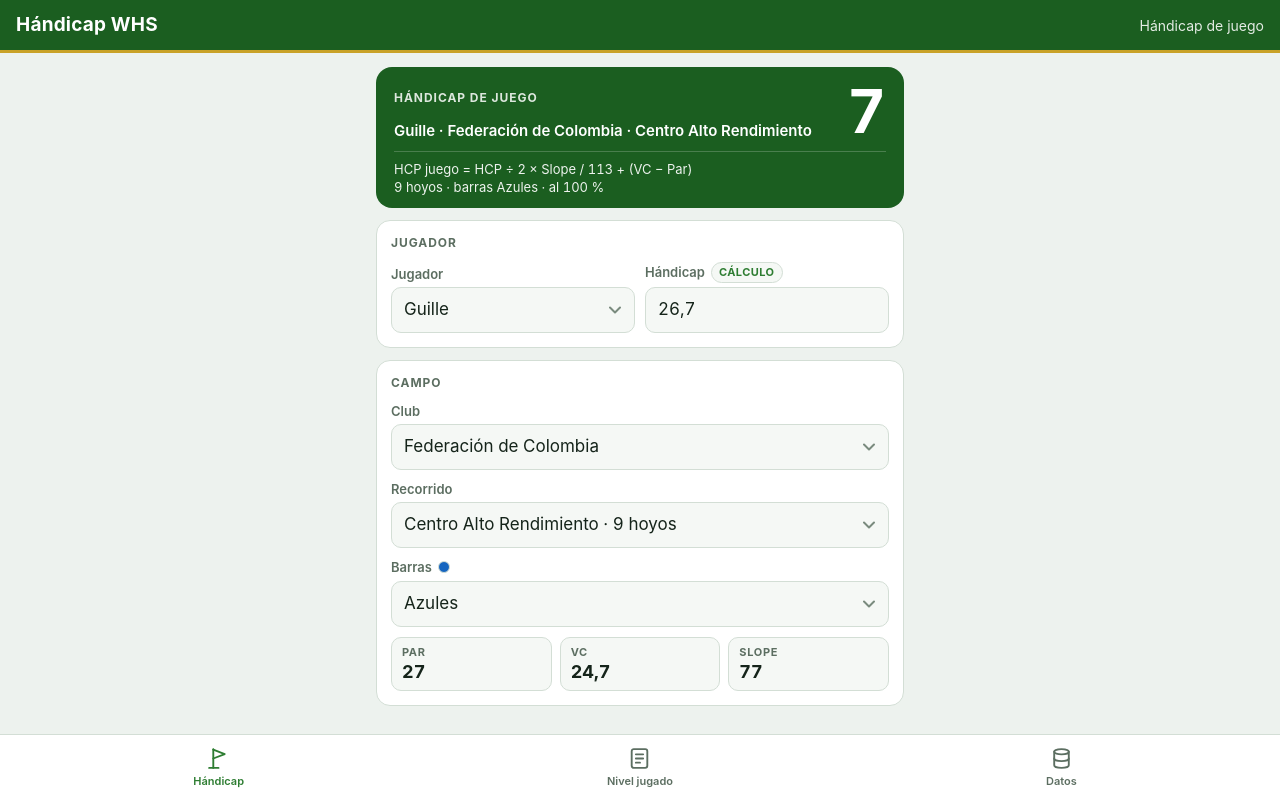
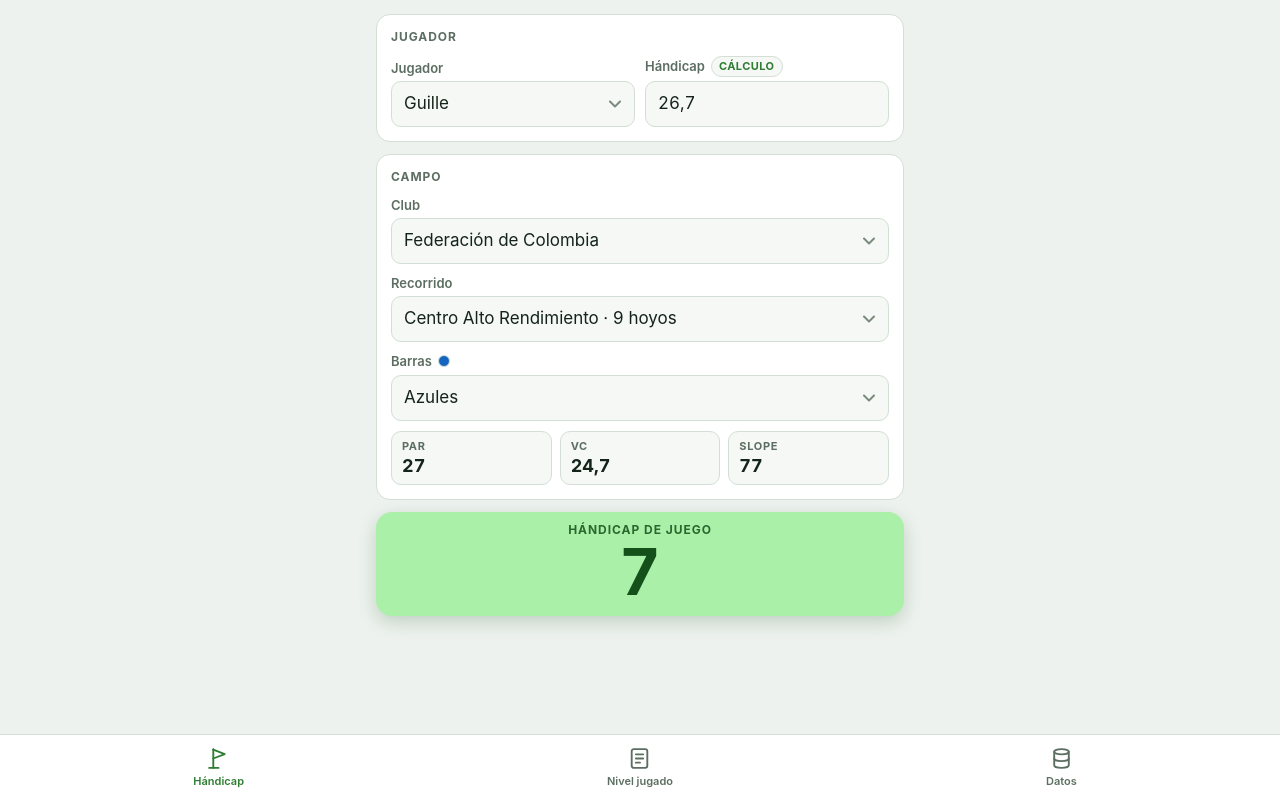
Before and after one commit to ellittleriver/apps, a plain HTML site: page whs/index.html in a window 1280 px wide. Drawn offline with Linux system fonts and the light colour scheme.

Commit message:
Add files via upload

```diff
--- a/whs/index.html
+++ b/whs/index.html
@@ -4,10 +4,10 @@
 <meta charset="utf-8">
 <meta name="viewport" content="width=device-width, initial-scale=1, viewport-fit=cover">
 <title>Hándicap WHS</title>
-<meta name="theme-color" content="#1B5E20">
+<meta name="theme-color" content="#EDF2EE">
 <meta name="apple-mobile-web-app-capable" content="yes">
 <meta name="mobile-web-app-capable" content="yes">
-<meta name="apple-mobile-web-app-status-bar-style" content="black-translucent">
+<meta name="apple-mobile-web-app-status-bar-style" content="default">
 <meta name="apple-mobile-web-app-title" content="Hándicap">
 <link rel="manifest" href="manifest.json">
 <link rel="apple-touch-icon" href="icon-180.png">
@@ -47,7 +47,7 @@ body{margin:0;background:var(--bg);color:var(--ink);font:16px/1.4 var(--font-ui)
   display:flex;align-items:baseline;justify-content:space-between;gap:12px}
 .top h1{margin:0;font-size:19px;font-weight:700;letter-spacing:.2px}
 .top .sub{font-size:14px;opacity:.88}
-main{max-width:560px;margin:0 auto;padding:14px max(16px,env(safe-area-inset-right)) calc(92px + env(safe-area-inset-bottom)) max(16px,env(safe-area-inset-left))}
+main{max-width:560px;margin:0 auto;padding:calc(env(safe-area-inset-top) + 14px) max(16px,env(safe-area-inset-right)) calc(92px + env(safe-area-inset-bottom)) max(16px,env(safe-area-inset-left))}
 .view{display:grid;gap:12px}
 .view[hidden]{display:none}
 .card{background:var(--surface);border:1px solid var(--line);border-radius:14px;padding:14px;display:grid;gap:10px}
@@ -75,10 +75,12 @@ select:focus,input:focus{border-color:var(--brand-2)}
 .ro{min-height:46px;display:flex;align-items:center;padding:10px 12px;border:1px dashed var(--line);border-radius:10px;font-size:17px;color:var(--muted);font-variant-numeric:tabular-nums}
 .srcrow{display:flex;align-items:center;gap:12px;flex-wrap:wrap}
 .srcrow .btn.link{padding:0}
-.result{background:var(--brand);color:#fff;border-radius:16px;padding:14px 18px 12px;display:grid;grid-template-columns:1fr auto;align-items:end;gap:2px 12px}
+.result{order:99;position:sticky;bottom:calc(76px + env(safe-area-inset-bottom));z-index:4;background:#AAF0A8;color:#14501A;border-radius:16px;padding:10px 18px 12px;display:flex;flex-direction:column;justify-content:center;align-items:center;gap:2px;box-shadow:0 6px 18px rgba(30,90,35,.22)}
+.result .r-who,.result .r-f{display:none}
+.result .r-lbl{opacity:1;font-size:13px}
 .result .r-lbl{font-size:12px;font-weight:700;letter-spacing:.08em;text-transform:uppercase;opacity:.85}
 .result .r-who{font-size:15px;font-weight:600;margin-top:2px;overflow-wrap:anywhere}
-.result .r-num{grid-row:1/3;grid-column:2;font:700 60px/1 var(--font-num);font-variant-numeric:tabular-nums;text-align:right}
+.result .r-num{font:700 64px/1 var(--font-num);font-variant-numeric:tabular-nums;text-align:center}
 .result .r-num small{font-size:15px;font-weight:600;opacity:.85;margin-left:4px}
 .result .r-f{grid-column:1/-1;font-size:13px;opacity:.92;font-variant-numeric:tabular-nums;border-top:1px solid rgba(255,255,255,.22);padding-top:8px;margin-top:8px}
 .result .r-f em{font-style:normal;color:#F3D77A}
@@ -122,10 +124,6 @@ dialog::backdrop{background:rgba(5,15,8,.5)}
 </style>
 </head>
 <body>
-<header class="top">
-  <h1>Hándicap WHS</h1>
-  <span class="sub" id="topSub">Hándicap de juego</span>
-</header>
 
 <main>
   <!-- HÁNDICAP DE JUEGO -->
@@ -635,7 +633,6 @@ function showTab(t){
   Array.prototype.forEach.call(document.querySelectorAll('.tab'), function(b){
     if (b.dataset.tab === t) b.setAttribute('aria-current', 'page'); else b.removeAttribute('aria-current');
   });
-  $('topSub').textContent = TITLES[t];
 }
 function renderAll(){
   renderPlayers(); renderCourse('hj'); renderCourse('nj'); renderData(); computeHJ(); computeNJ();
--- a/whs/sw.js
+++ b/whs/sw.js
@@ -1,5 +1,5 @@
 // Hándicap WHS: guarda la app en el dispositivo para usarla sin conexión.
-const CACHE = 'whs-v2';
+const CACHE = 'whs-v3';
 const FILES = ["./", "index.html", "manifest.json", "icon-180.png", "icon-192.png", "icon-512.png"];
 
 self.addEventListener('install', e => {
```
Also changed, not shown: whs/icon-180.png, whs/icon-192.png, whs/icon-512.png, whs/manifest.json.
